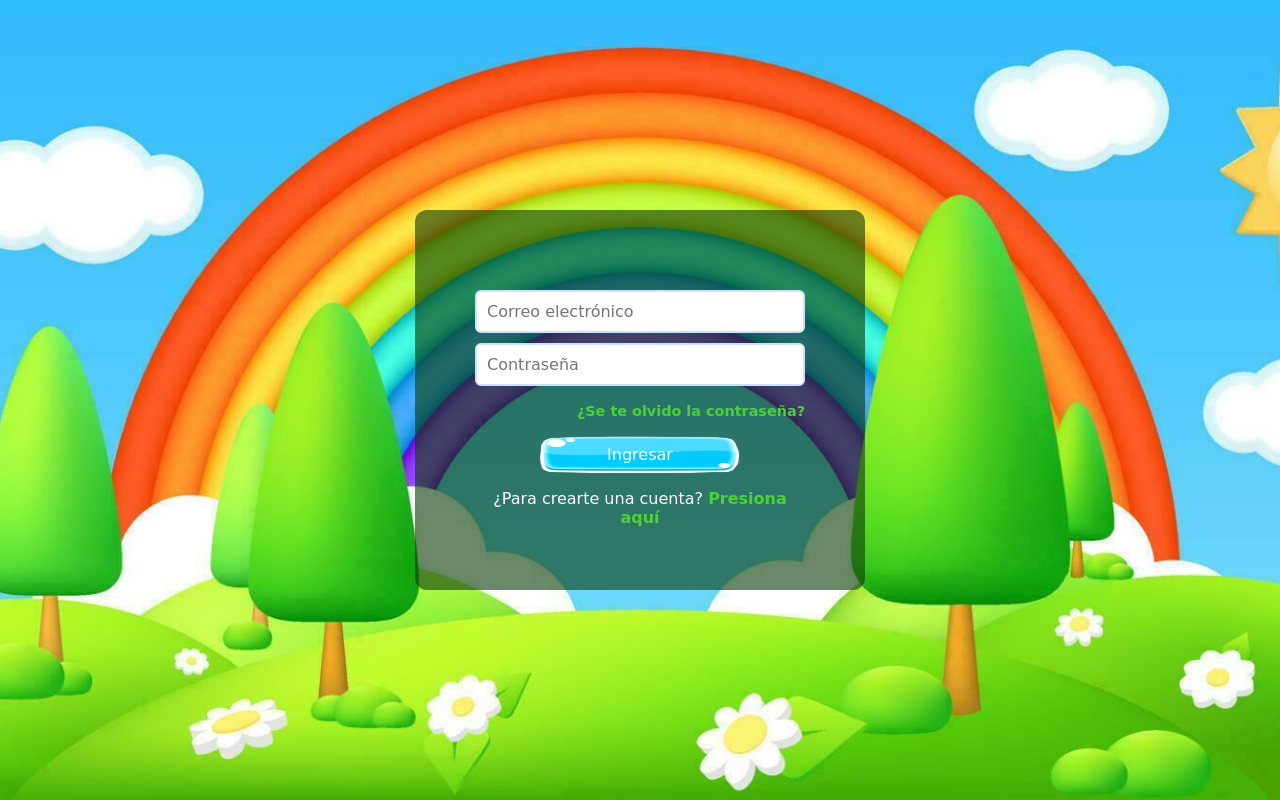
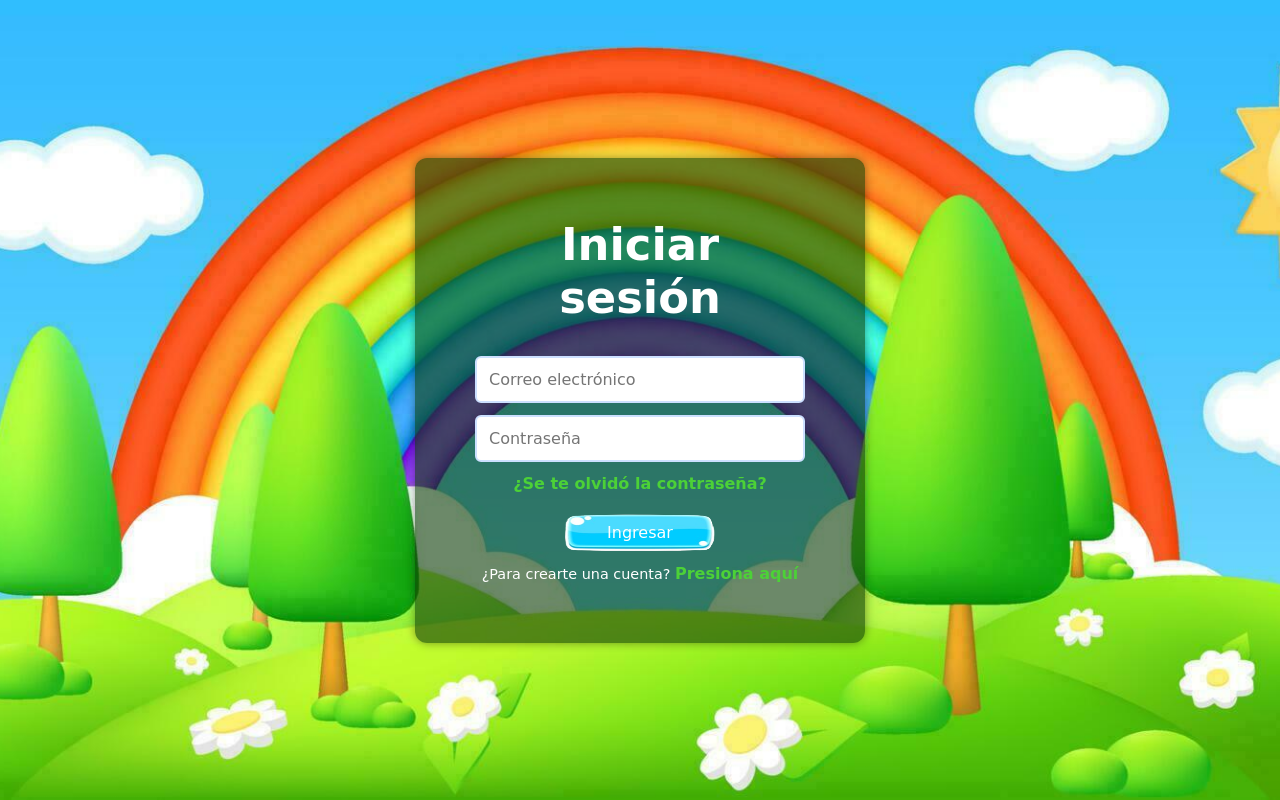
Before and after one commit to luisjuarezve/programacion-web, a PHP site: page / in a window 1280 px wide. Run offline with PHP 8.4, Linux system fonts and the light colour scheme.

Commit message:
titulos
perra

```diff
--- a/css/styles.css
+++ b/css/styles.css
@@ -771,3 +771,24 @@ input {
   margin-bottom: 20px;
   text-align: center;
 }
+
+.formulario-login {
+  background-color: rgba(10, 59, 6, 0.6);
+  padding: 40px 50px 60px 50px;
+  border-radius: 12px;
+  display: flex;
+  flex-direction: column;
+  gap: 12px;
+  width: 460px;
+  height: auto;
+  box-shadow: 0 0 10px rgba(0,0,0,0.4);
+}
+
+.titulo-login {
+  font-size: 2.8em;
+  font-weight: bold;
+  color: white;
+  font-family: 'comic sans ms', sans-serif;
+  margin-bottom: 30px;
+  text-align: center;
+}
--- a/index.php
+++ b/index.php
@@ -3,11 +3,78 @@ require 'consultas/loguear.php';
 ?>
 <!DOCTYPE html>
 <html lang="es">
-
 <head>
   <meta charset="UTF-8">
   <title>Login</title>
   <link rel="stylesheet" href="css/styles.css">
+  <style>
+    .body-form {
+      display: flex;
+      justify-content: center;
+      align-items: center;
+      background-image: url('../img/BG.png');
+      background-size: cover;
+      background-position: center;
+      height: 100vh;
+    }
+
+    .formulario-login {
+      background-color: rgba(10, 59, 6, 0.6);
+      padding: 60px;
+      border-radius: 12px;
+      display: flex;
+      flex-direction: column;
+      gap: 12px;
+      width: 450px;
+      height: auto;
+      box-shadow: 0 0 10px rgba(0,0,0,0.4);
+    }
+
+    .titulo-login {
+      font-size: 2.8em;
+      font-weight: bold;
+      color: white;
+      font-family: 'comic sans ms', sans-serif;
+      margin-bottom: 20px;
+      text-align: center;
+    }
+
+    input {
+      padding: 12px;
+      border: 2px solid #CCE0FF;
+      border-radius: 6px;
+      font-size: 1em;
+    }
+
+    .button-submit {
+      background-image: url('../img/btn normal.png');
+      background-size: 150px 40px;
+      background-position: center;
+      background-repeat: no-repeat;
+      background-color: transparent;
+      color: white;
+      border: none;
+      padding: 10px;
+      cursor: pointer;
+      font-family: 'comic sans ms', sans-serif;
+      font-size: 1em;
+      margin-top: 8px;
+    }
+
+    .recuperar,
+    .registro {
+      font-size: 0.9em;
+      text-align: center;
+      color: white;
+    }
+
+    .recuperar a,
+    .registro a {
+      color: #4cd137;
+      font-weight: bold;
+      text-decoration: none;
+    }
+  </style>
 </head>
 
 <body class="body-form">
@@ -20,22 +87,20 @@ require 'consultas/loguear.php';
   <?php endif; ?>
 
   <form method="POST" class="formulario-login">
+    <h1 class="titulo-login">Iniciar sesión</h1>
+
     <input type="email" name="email" placeholder="Correo electrónico" required>
     <input type="password" name="contrasena" placeholder="Contraseña" required>
-    <!-- 🔑 Enlace para recuperación de contraseña -->
-    <p style="text-align: right; margin: 5px 0 5px 0;">
-      <a href="formulario_recuperar_contrasena.php" style="color: #4cd137; font-weight: bold; font-size: 0.9em;">
-        ¿Se te olvido la contraseña?
-      </a>
-    </p>
+
+    <div class="recuperar">
+      <a href="formulario_recuperar_contrasena.php">¿Se te olvidó la contraseña?</a>
+    </div>
+
     <button class="button-submit" type="submit">Ingresar</button>
-    <!-- 👤 Enlace de registro justo debajo del botón -->
-    <p style="text-align: center; margin-top: 5px; color: #fff;">
-      ¿Para crearte una cuenta?
-      <a href="formulario_registro.php" style="color: #4cd137; font-weight: bold;">
-        Presiona aquí
-      </a>
-    </p>
+
+    <div class="registro">
+      ¿Para crearte una cuenta? <a href="formulario_registro.php">Presiona aquí</a>
+    </div>
   </form>
 
   <script src="js/toast.js"></script>
@@ -44,12 +109,12 @@ require 'consultas/loguear.php';
       const overlay = document.createElement('div');
       overlay.className = 'popup-overlay popup-abrir';
       overlay.innerHTML = `
-        <div class=\"popup-content\" style=\"max-width:340px;padding:32px 24px;\">
-          <div style=\"font-size:1.25em;font-weight:bold;margin-bottom:12px;${esError ? 'color:#d32f2f;' : 'color:#333;'}\">
+        <div class="popup-content" style="max-width:340px;padding:32px 24px;">
+          <div style="font-size:1.25em;font-weight:bold;margin-bottom:12px;${esError ? 'color:#d32f2f;' : 'color:#333;'}">
             ${esError ? 'Error' : 'Mensaje'}
           </div>
-          <div style=\"font-size:1.1em;margin-bottom:18px;\">${mensaje}</div>
-          <button class=\"btn-cerrar-popup\" style=\"background:#1976d2;color:#fff;border:none;border-radius:8px;padding:8px 24px;font-size:1em;cursor:pointer;\">Aceptar</button>
+          <div style="font-size:1.1em;margin-bottom:18px;">${mensaje}</div>
+          <button class="btn-cerrar-popup" style="background:#1976d2;color:#fff;border:none;border-radius:8px;padding:8px 24px;font-size:1em;cursor:pointer;">Aceptar</button>
         </div>
       `;
       document.body.appendChild(overlay);
@@ -63,5 +128,4 @@ require 'consultas/loguear.php';
     }
   </script>
 </body>
-
 </html>
```
Also changed, not shown: formulario_recuperar_contrasena.php (+43 -39 lines), formulario_registro.php (+13 -24 lines), formulario_verificar_codigo.php (+37 -32 lines), resetear.php (+41 -34 lines).
